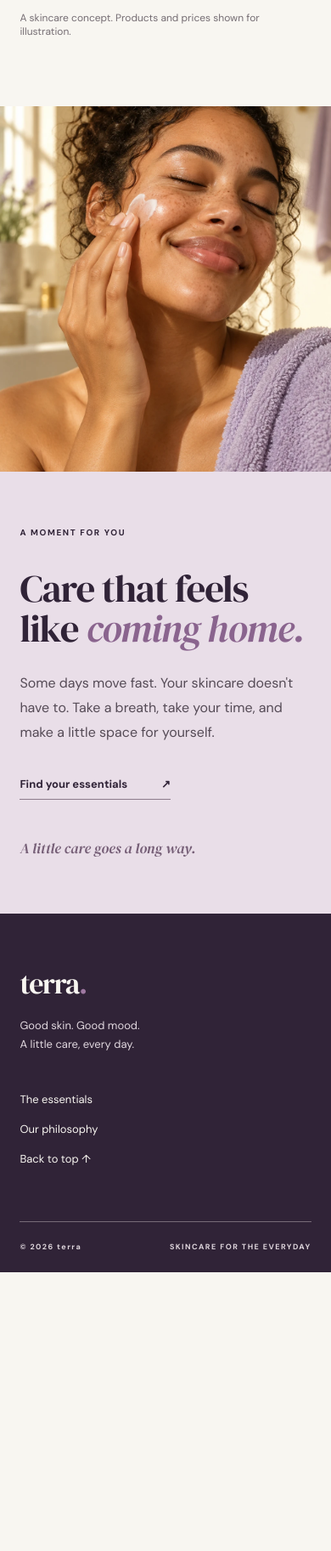
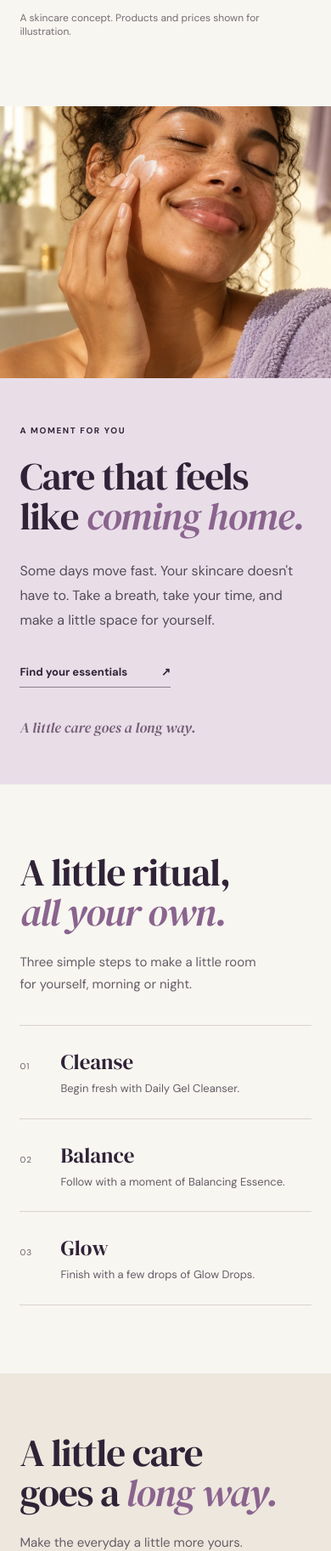
Before and after one commit to vivzz2216/terra-skincare, a plain HTML site: page index.html in a window 390 px wide. Shown: the part 2440-4265 px from the top of the page at 85% size. Before the commit the page ends 3937 px from the top, so only its background shows below. Drawn offline with Linux system fonts and the light colour scheme.

Commit message:
Refine story section and add daily ritual

```diff
--- a/index.html
+++ b/index.html
@@ -39,6 +39,15 @@
       <p class="concept-note">A skincare concept. Products and prices shown for illustration.</p>
     </section>
     <section class="ritual" id="ritual"><div class="ritual-photo"><img src="assets/morning.webp" alt="A quiet moment of skincare in the morning" loading="lazy"></div><div class="ritual-copy"><div><p class="small-label">A MOMENT FOR YOU</p><h2>Care that feels like <i>coming home.</i></h2><p>Some days move fast. Your skincare doesn't have to. Take a breath, take your time, and make a little space for yourself.</p><a class="text-link" href="#essentials">Find your essentials <span aria-hidden="true">↗</span></a></div><span class="ritual-signature">A little care goes a long way.</span></div></section>
+    <section class="daily-steps wrap" aria-labelledby="steps-title">
+      <div class="steps-heading"><h2 id="steps-title">A little ritual,<br><i>all your own.</i></h2><p>Three simple steps to make a little room for yourself, morning or night.</p></div>
+      <ol class="steps-list">
+        <li><span class="step-number">01</span><div><h3>Cleanse</h3><p>Begin fresh with Daily Gel Cleanser.</p></div><span class="step-product">DAILY GEL CLEANSER</span></li>
+        <li><span class="step-number">02</span><div><h3>Balance</h3><p>Follow with a moment of Balancing Essence.</p></div><span class="step-product">BALANCING ESSENCE</span></li>
+        <li><span class="step-number">03</span><div><h3>Glow</h3><p>Finish with a few drops of Glow Drops.</p></div><span class="step-product">GLOW DROPS</span></li>
+      </ol>
+    </section>
+    <section class="closing" aria-labelledby="closing-title"><div class="closing-inner"><h2 id="closing-title">A little care<br>goes a <i>long way.</i></h2><p>Make the everyday a little more yours.</p><a class="button" href="#essentials">Explore the essentials <span aria-hidden="true">↗</span></a></div><div class="closing-image"><img src="assets/terra-editorial.webp" alt="The Terra skincare collection in morning light" loading="lazy"></div></section>
   </main>
   <footer class="footer"><div class="footer-top"><div><a class="logo footer-logo" href="#top" aria-label="terra home">terra<span>.</span></a><p>Good skin. Good mood.<br>A little care, every day.</p></div><div class="footer-links"><a href="#essentials">The essentials</a><a href="#ritual">Our philosophy</a><a href="#top">Back to top ↑</a></div></div><div class="footer-bottom"><span>© 2026 terra</span><span>SKINCARE FOR THE EVERYDAY</span></div></footer>
   <script src="app.js" defer></script>
--- a/style.css
+++ b/style.css
@@ -7,3 +7,42 @@
 
 .product-image { background: #fbf6ec; }
 .product-image img { object-fit: contain; }
+
+/* Compact editorial story and two useful additions to the routine. */
+.ritual { min-height: 0; grid-template-rows: minmax(500px, auto); }
+.ritual-photo { min-height: 0; position: relative; overflow: hidden; }
+.ritual-photo img { position: absolute; inset: 0; }
+.ritual-copy { justify-content: center; padding: clamp(55px, 6vw, 90px); }
+.ritual-copy .small-label { margin-bottom: 24px; }
+.ritual-signature { margin-top: 35px; }
+.daily-steps { padding: 120px 0; display: grid; grid-template-columns: 1fr 1fr; gap: 10%; }
+.steps-heading h2, .closing h2 { font-size: clamp(45px, 5vw, 70px); line-height: 1.06; margin-bottom: 22px; }
+.steps-heading p, .closing p { color: var(--muted); font-size: 15px; line-height: 1.7; max-width: 300px; }
+.steps-list { list-style: none; padding: 0; margin: 0; border-top: 1px solid var(--line); }
+.steps-list li { display: grid; grid-template-columns: 36px 1fr auto; gap: 18px; align-items: baseline; padding: 25px 0; border-bottom: 1px solid var(--line); }
+.step-number, .step-product { font-size: 10px; letter-spacing: .1em; color: #695e68; }
+.steps-list h3 { font: 400 25px var(--serif); margin: 0 0 5px; }
+.steps-list p { color: var(--muted); font-size: 13px; line-height: 1.5; margin: 0; }
+.closing { display: grid; grid-template-columns: 1fr 1fr; background: #eee7dd; min-height: 470px; }
+.closing-inner { align-self: center; padding: 75px 10%; }
+.closing p { margin-bottom: 28px; }
+.closing-image { position: relative; min-height: 470px; overflow: hidden; }
+.closing-image img { position: absolute; inset: 0; object-position: 72% center; transition: transform 1s cubic-bezier(.16,1,.3,1); }
+.closing:hover .closing-image img { transform: scale(1.025); }
+@media (max-width: 800px) {
+  .ritual { grid-template-rows: minmax(470px, auto); }
+  .ritual-photo { min-height: 0; }
+  .daily-steps { padding: 90px 0; gap: 6%; }
+  .step-product { display: none; }
+  .steps-list li { grid-template-columns: 30px 1fr; }
+}
+@media (max-width: 560px) {
+  .ritual { grid-template-rows: 320px auto; }
+  .ritual-photo { height: auto; }
+  .ritual-copy { min-height: 0; padding: 55px 6%; }
+  .daily-steps { display: block; padding: 80px 0; }
+  .steps-heading { margin-bottom: 35px; }
+  .closing { grid-template-columns: 1fr; }
+  .closing-inner { padding: 70px 6%; }
+  .closing-image { min-height: 270px; }
+}
```
